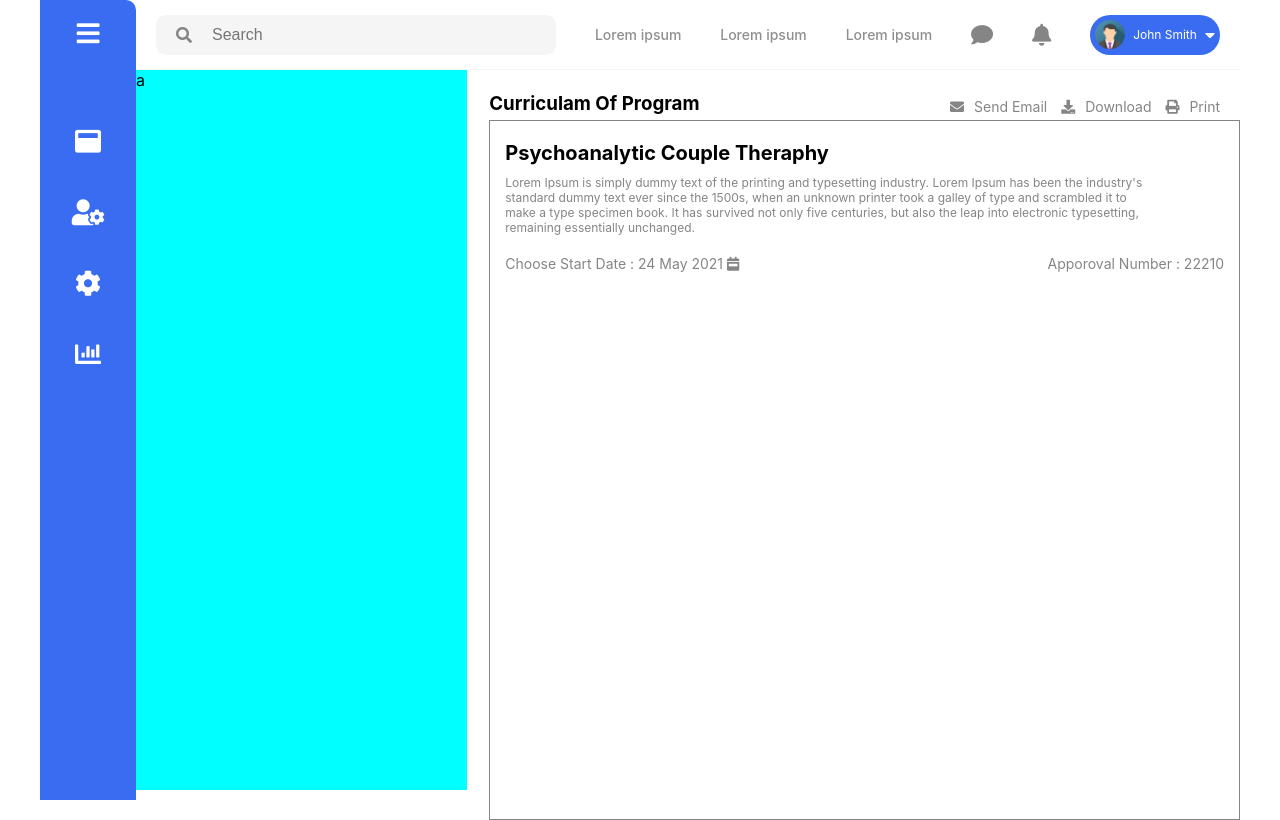
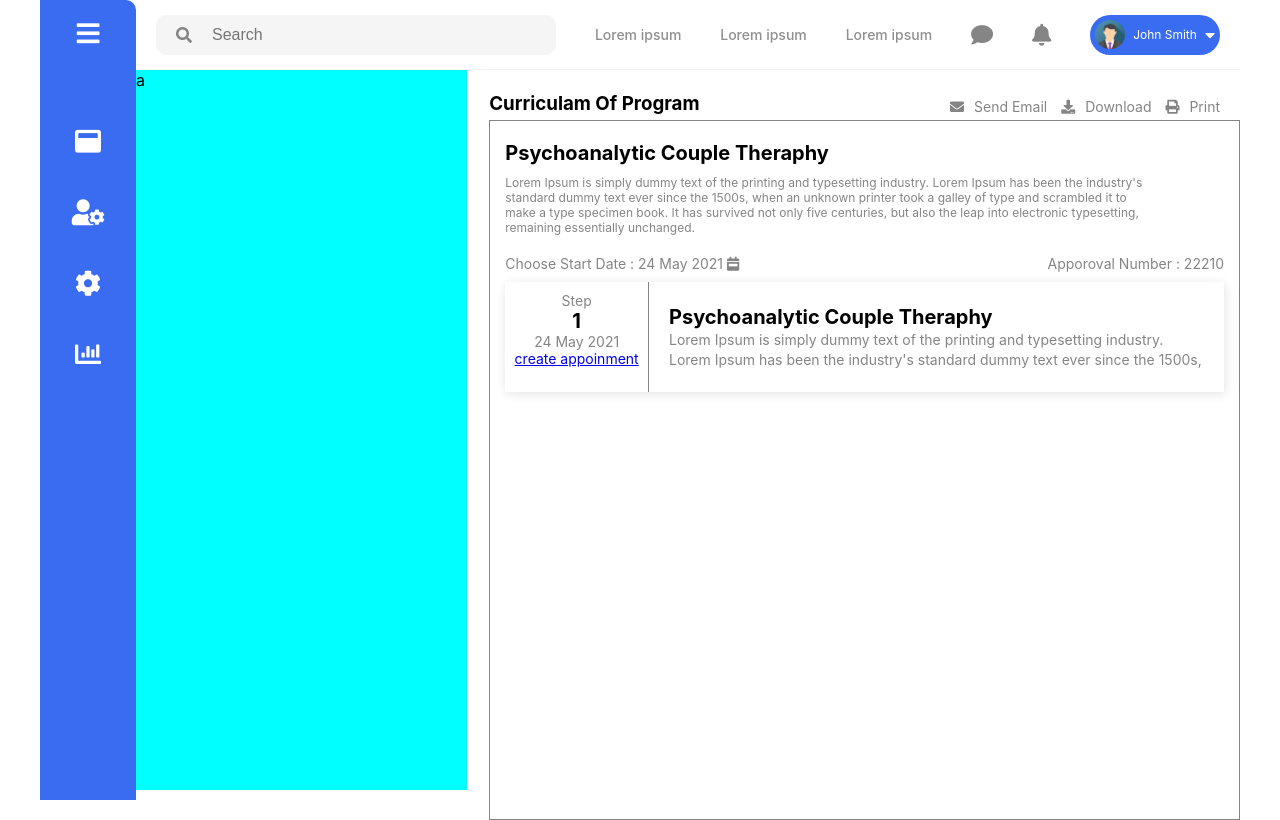
Before and after one commit to adeelrizvi89/digital-waze-test, a React (Create React App) app: page / in a window 1280 px wide. Built offline with nearby package versions, Linux system fonts and the light colour scheme; some icons are missing.

Commit message:
create about-curriculam-step

```diff
--- a/src/Components/Section.js
+++ b/src/Components/Section.js
@@ -40,6 +40,33 @@ const Section = () => {
             </p>
             <p>Apporoval Number : 22210 </p>
           </div>
+          <div className="curriculam-section">
+            <div className="curriculam-step">
+              <p>
+                Step<br></br>
+                <span
+                  style={{
+                    fontWeight: "bold",
+                    color: "black",
+                    fontSize: "20px",
+                  }}
+                >
+                  1
+                </span>
+                <br></br>24 May 2021<br></br>
+                <a href="#">create appoinment</a>
+              </p>
+              <div className="about-curriculam-step">
+                <h4>Psychoanalytic Couple Theraphy</h4>
+                <span style={{ fontSize: "14px", color: "#858585" }}>
+                  Lorem Ipsum is simply dummy text of the printing and
+                  typesetting industry. Lorem Ipsum has been the industry's
+                  standard dummy text ever since the 1500s,
+                </span>
+              </div>
+            </div>
+            <div></div>
+          </div>
         </section>
       </div>
     </div>
--- a/src/index.css
+++ b/src/index.css
@@ -151,3 +151,25 @@ code {
   color: #858585;
   font-size: 14px;
 }
+.curriculam-section {
+  margin: 10px auto;
+  height: 110px;
+  box-shadow: 1px 2px 10px #e4e4e4;
+}
+.curriculam-step {
+  display: flex;
+  align-items: center;
+}
+.curriculam-step p {
+  text-align: center;
+  width: 20%;
+  height: 110px;
+  font-size: 14px;
+  border-right: 1px solid #858585;
+  padding: 10px 0px;
+  color: #858585;
+}
+.about-curriculam-step {
+  width: 80%;
+  padding: 20px;
+}
```
